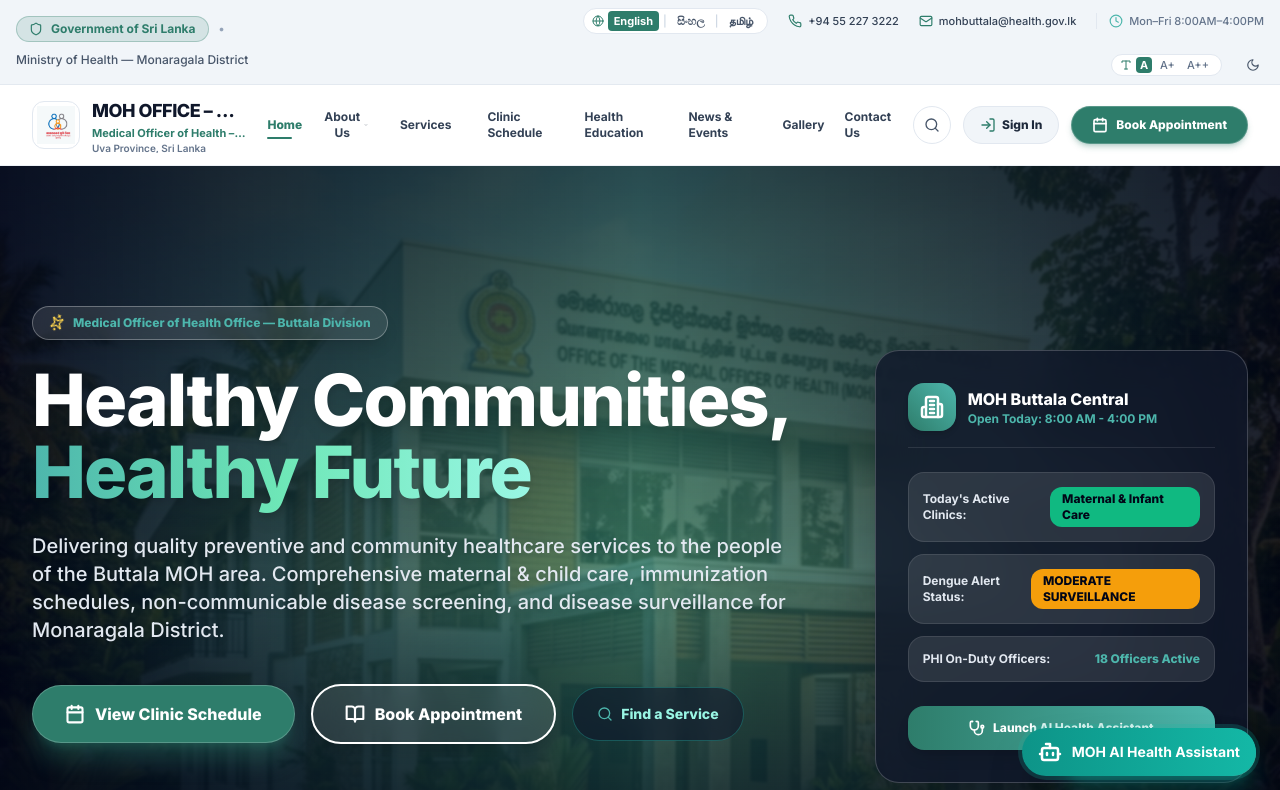
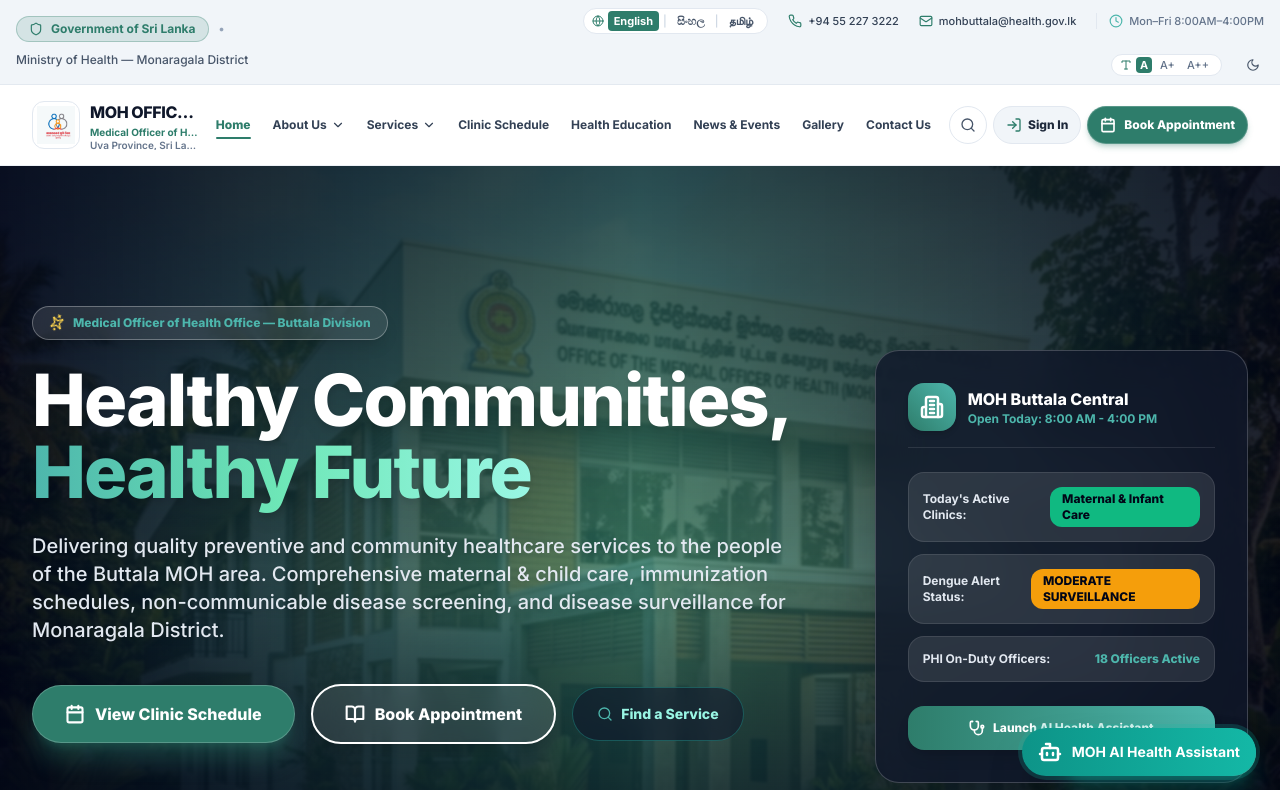
Before and after one commit to kavishkasandaruwan2002/MOH, a React (Vite) app in the folder client/: page / in a window 1280 px wide. Shown: the top 790 px of the page. Built offline with nearby package versions, Linux system fonts and the light colour scheme.

Commit message:
Update Header component

```diff
--- a/client/src/components/layout/Header.jsx
+++ b/client/src/components/layout/Header.jsx
@@ -231,11 +231,11 @@
           ? 'bg-white/95 dark:bg-slate-900/95 backdrop-blur-md shadow-md border-b border-slate-200/80 dark:border-slate-800'
           : 'bg-white dark:bg-slate-900 border-b border-slate-200/60 dark:border-slate-800'
       }`}>
-        <div className="max-w-7xl mx-auto px-4 sm:px-6 lg:px-8">
+        <div className="max-w-[90rem] mx-auto px-4 sm:px-6 lg:px-8">
           <div className="flex items-center justify-between gap-2 h-16 sm:h-20">
 
             {/* Left: MOH Office Buttala Logo & Titles */}
-            <Link to="/" className="flex min-w-0 items-center gap-2 sm:gap-3 group py-1">
+            <Link to="/" className="flex min-w-0 items-center gap-2 xl:gap-2.5 2xl:gap-3 group py-1">
               <motion.div
                 whileHover={{ scale: 1.05 }}
                 className="h-10 w-10 sm:h-12 sm:w-12 rounded-xl bg-white dark:bg-slate-800 p-1 flex items-center justify-center border border-slate-200 dark:border-slate-700 shadow-xs overflow-hidden shrink-0"
@@ -248,10 +248,10 @@
               </motion.div>
 
               <div className="min-w-0 flex flex-col justify-center space-y-0.5">
-                <span className="truncate font-extrabold text-sm sm:text-lg tracking-tight text-slate-900 dark:text-white group-hover:text-[#2E7D6B] transition-colors leading-tight">
+                <span className="truncate font-extrabold text-sm sm:text-base 2xl:text-lg tracking-tight text-slate-900 dark:text-white group-hover:text-[#2E7D6B] transition-colors leading-tight">
                   MOH OFFICE – BUTTALA
                 </span>
-                <p className="truncate text-[10px] sm:text-[11px] text-[#2E7D6B] dark:text-[#4DB6AC] font-bold leading-tight">
+                <p className="truncate text-[10px] 2xl:text-[11px] text-[#2E7D6B] dark:text-[#4DB6AC] font-bold leading-tight">
                   Medical Officer of Health – Buttala
                 </p>
                 <p className="hidden sm:block truncate text-[10px] text-slate-500 dark:text-slate-400 font-semibold leading-none">
@@ -261,7 +261,7 @@
             </Link>
 
             {/* Center: Desktop Menu Items */}
-            <nav className="hidden xl:flex items-center gap-1">
+            <nav className="hidden xl:flex items-center gap-0.5 2xl:gap-1 shrink-0">
               {navLinks.map((link) => {
                 const isActive = link.isExact
                   ? location.pathname === '/'
@@ -277,7 +277,7 @@
                       onMouseLeave={() => setAboutDropdownOpen(false)}
                     >
                       <button
-                        className={`relative flex items-center gap-1 px-3.5 py-2.5 rounded-xl text-xs font-bold transition-all duration-200 ${
+                        className={`relative flex items-center gap-1 px-2.5 2xl:px-3.5 py-2.5 rounded-xl text-xs font-bold whitespace-nowrap transition-all duration-200 ${
                           aboutDropdownOpen || location.pathname.startsWith('/about')
                             ? 'text-[#2E7D6B] dark:text-[#4DB6AC] bg-[#2E7D6B]/10'
                             : 'text-slate-700 dark:text-slate-200 hover:text-[#2E7D6B] dark:hover:text-[#4DB6AC] hover:bg-slate-100 dark:hover:bg-slate-800'
@@ -336,7 +336,7 @@
                       onMouseLeave={() => setServicesMegaOpen(false)}
                     >
                       <button
-                        className={`relative flex items-center gap-1 px-3.5 py-2.5 rounded-xl text-xs font-bold transition-all duration-200 ${
+                        className={`relative flex items-center gap-1 px-2.5 2xl:px-3.5 py-2.5 rounded-xl text-xs font-bold whitespace-nowrap transition-all duration-200 ${
                           servicesMegaOpen
                             ? 'text-[#2E7D6B] dark:text-[#4DB6AC] bg-[#2E7D6B]/10'
                             : 'text-slate-700 dark:text-slate-200 hover:text-[#2E7D6B] dark:hover:text-[#4DB6AC] hover:bg-slate-100 dark:hover:bg-slate-800'
@@ -403,7 +403,7 @@
                     key={link.path}
                     to={link.path}
                     onClick={() => handleLinkClick(link.path)}
-                    className={`relative px-3.5 py-2.5 rounded-xl text-xs font-bold transition-all duration-200 group ${
+                    className={`relative px-2.5 2xl:px-3.5 py-2.5 rounded-xl text-xs font-bold whitespace-nowrap transition-all duration-200 group ${
                       isActive
                         ? 'text-[#2E7D6B] dark:text-[#4DB6AC] font-extrabold'
                         : 'text-slate-700 dark:text-slate-200 hover:text-[#2E7D6B] dark:hover:text-[#4DB6AC] hover:bg-slate-100 dark:hover:bg-slate-800'
@@ -415,7 +415,7 @@
                     {isActive && (
                       <motion.div
                         layoutId="activeUnderline"
-                        className="absolute bottom-1 left-3.5 right-3.5 h-0.5 bg-[#2E7D6B] dark:bg-[#4DB6AC] rounded-full"
+                        className="absolute bottom-1 left-2.5 right-2.5 2xl:left-3.5 2xl:right-3.5 h-0.5 bg-[#2E7D6B] dark:bg-[#4DB6AC] rounded-full"
                       />
                     )}
                   </Link>
@@ -424,7 +424,7 @@
             </nav>
 
             {/* Right Side: Search + Sign In Button + Primary CTA */}
-            <div className="flex shrink-0 items-center gap-1.5 sm:gap-3">
+            <div className="flex shrink-0 items-center gap-1.5 2xl:gap-3">
 
               {/* Search Icon with Inline Expandable Search Bar */}
               <div className="relative hidden md:flex items-center">
@@ -494,7 +494,7 @@
                 <motion.div whileHover={{ scale: 1.04 }} whileTap={{ scale: 0.96 }}>
                   <Link
                     to="/login"
-                    className="hidden sm:flex px-4 py-2.5 rounded-full bg-slate-100 dark:bg-slate-800 hover:bg-slate-200 dark:hover:bg-slate-700 text-slate-800 dark:text-slate-100 font-extrabold text-xs items-center gap-1.5 transition border border-slate-200 dark:border-slate-700 shadow-xs"
+                    className="hidden sm:flex px-3 2xl:px-4 py-2.5 rounded-full bg-slate-100 dark:bg-slate-800 hover:bg-slate-200 dark:hover:bg-slate-700 text-slate-800 dark:text-slate-100 font-extrabold text-xs items-center gap-1.5 transition border border-slate-200 dark:border-slate-700 shadow-xs whitespace-nowrap"
                   >
                     <LogIn className="w-4 h-4 text-[#2E7D6B] dark:text-[#4DB6AC]" />
                     <span>Sign In</span>
@@ -506,7 +506,7 @@
               <motion.div whileHover={{ scale: 1.04 }} whileTap={{ scale: 0.96 }}>
                 <Link
                   to="/appointments"
-                  className="px-3 sm:px-5 py-2.5 rounded-full bg-[#2E7D6B] hover:bg-[#236355] text-white font-extrabold text-xs shadow-md shadow-[#2E7D6B]/25 flex items-center gap-2 transition-colors border border-white/20"
+                  className="px-3 2xl:px-5 py-2.5 rounded-full bg-[#2E7D6B] hover:bg-[#236355] text-white font-extrabold text-xs shadow-md shadow-[#2E7D6B]/25 flex items-center gap-2 transition-colors border border-white/20 whitespace-nowrap"
                 >
                   <Calendar className="w-4 h-4 stroke-[2.5]" />
                   <span className="hidden sm:inline">Book Appointment</span>
```
